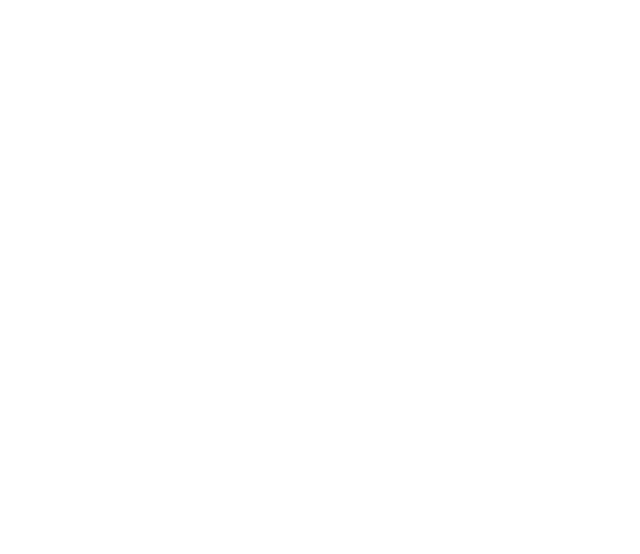
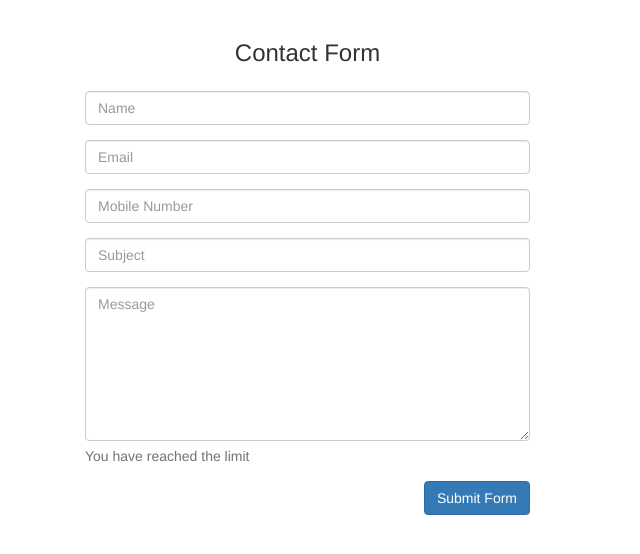
Before and after one commit to francisrtn/exercice_git, a plain HTML site: page Index.html in a window 1280 px wide. Shown: the whole page, without its empty margins (0-640 px from the left). Drawn offline with nearby package versions, Linux system fonts and the light colour scheme.

Commit message:
creation du code html

```diff
--- a/Index.html
+++ b/Index.html
@@ -32,6 +32,34 @@
 
     </header>
 
+<div class="container">
+<div class="col-md-5">
+    <div class="form-area">
+        <form role="form">
+        <br style="clear:both">
+                    <h3 style="margin-bottom: 25px; text-align: center;">Contact Form</h3>
+    				<div class="form-group">
+						<input type="text" class="form-control" id="name" name="name" placeholder="Name" required>
+					</div>
+					<div class="form-group">
+						<input type="text" class="form-control" id="email" name="email" placeholder="Email" required>
+					</div>
+					<div class="form-group">
+						<input type="text" class="form-control" id="mobile" name="mobile" placeholder="Mobile Number" required>
+					</div>
+					<div class="form-group">
+						<input type="text" class="form-control" id="subject" name="subject" placeholder="Subject" required>
+					</div>
+                    <div class="form-group">
+                    <textarea class="form-control" type="textarea" id="message" placeholder="Message" maxlength="140" rows="7"></textarea>
+                        <span class="help-block"><p id="characterLeft" class="help-block ">You have reached the limit</p></span>
+                    </div>
+
+        <button type="button" id="submit" name="submit" class="btn btn-primary pull-right">Submit Form</button>
+        </form>
+    </div>
+</div>
+</div>
 
 
  <!-- jQuery -->
```
